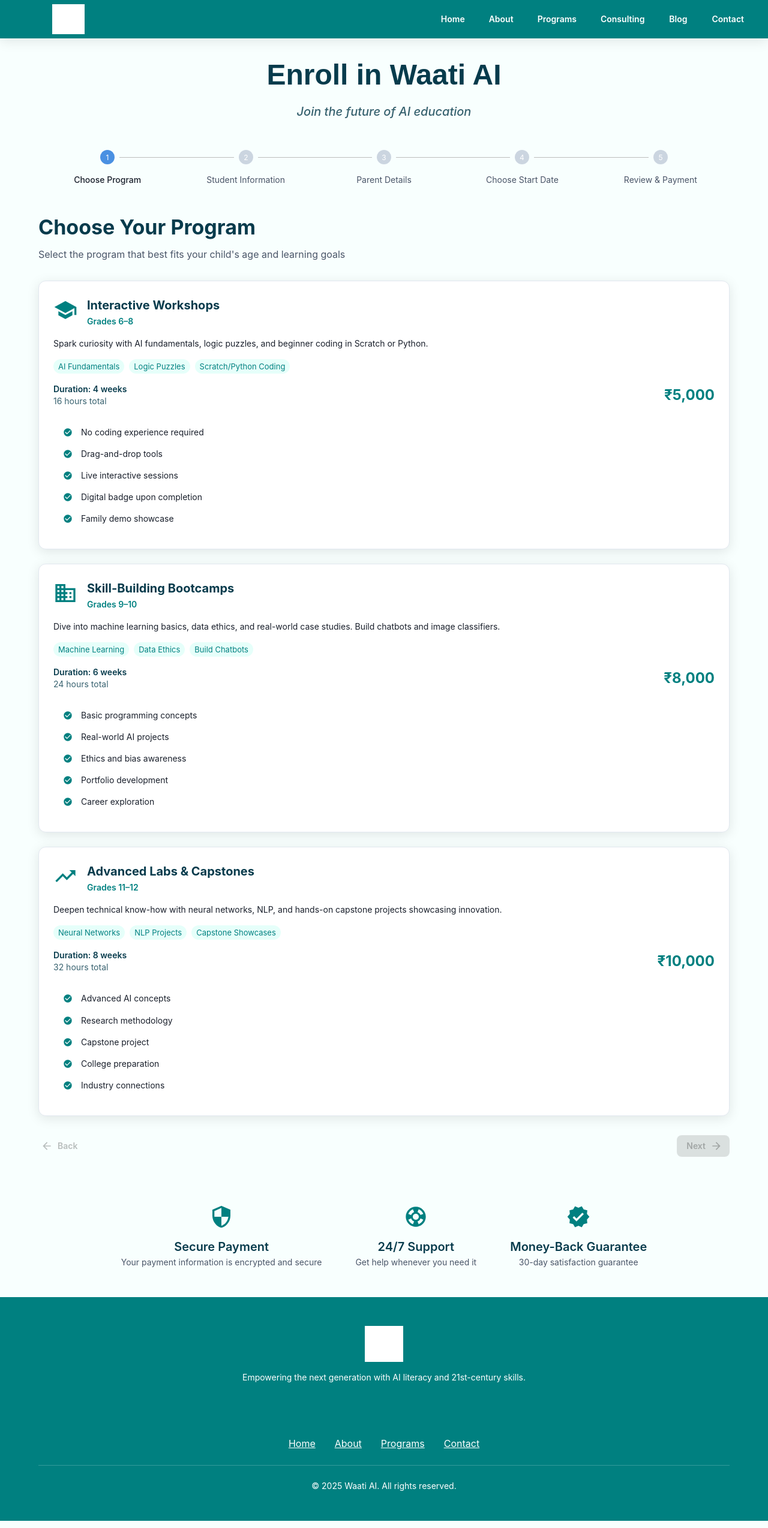
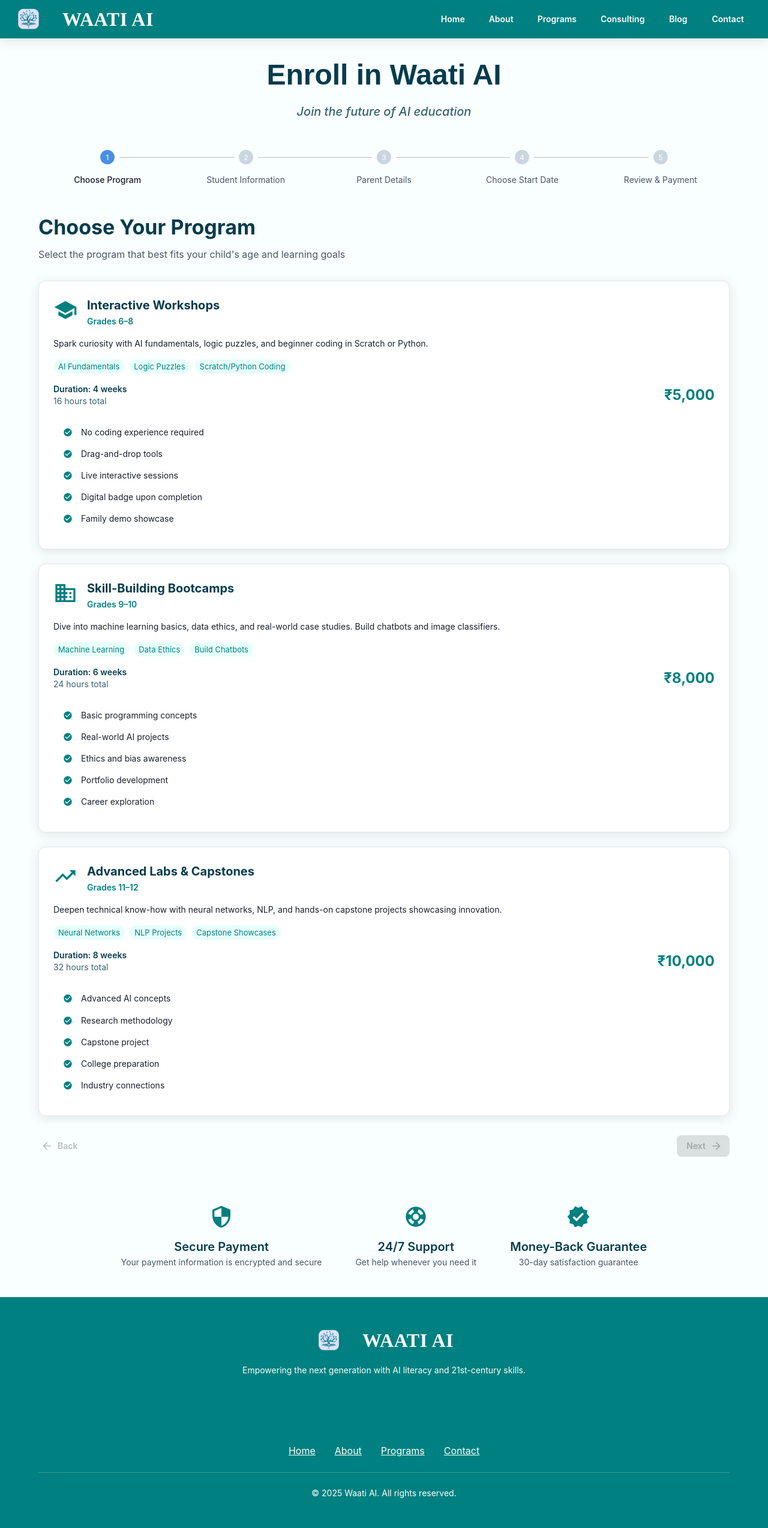
Before and after one commit to sanjitasahu/Waati-AI-Website, a React (Create React App) app in the folder waati-ai-pwa/: page /enroll in a window 1280 px wide. Shown: the whole page at 60% size. Built offline with nearby package versions, Linux system fonts and the light colour scheme; some icons are missing; the HTML template or start-up script is replaced by a standard one.

Commit message:
Update program hours to match one session per week (4, 6, 8 hours total). Pricing and skill-based tags applied. Remove grade levels.

```diff
--- a/waati-ai-pwa/src/components/Footer.tsx
+++ b/waati-ai-pwa/src/components/Footer.tsx
@@ -23,17 +23,47 @@
       }}
     >
       <Container maxWidth="lg">
-        <Box sx={{ textAlign: 'center', mb: 4 }}>
-          <Box sx={{ display: 'flex', justifyContent: 'center', mb: 2 }}>
-            <Logo
-              variant="v1"
-              size="medium"
-              alt="Waati AI"
+        <Box sx={{ textAlign: 'center', mb: 4, display: 'flex', flexDirection: 'column', alignItems: 'center', justifyContent: 'center' }}>
+          <Box sx={{ display: 'flex', alignItems: 'center', justifyContent: 'center', gap: { xs: 1, md: 2 }, mb: 2 }}>
+            <Box
               sx={{
-                filter: 'brightness(0) invert(1)', // Make logo white for dark footer
-                maxHeight: 60
+                display: 'flex',
+                alignItems: 'center',
+                justifyContent: 'center',
+                height: { xs: 36, md: 48 },
+                width: { xs: 36, md: 48 },
+                mr: { xs: 1, md: 2 },
               }}
-            />
+            >
+              <Logo
+                variant="v1"
+                size="small"
+                alt="Waati AI Logo"
+                sx={{
+                  width: '100%',
+                  height: '100%',
+                  objectFit: 'cover',
+                  objectPosition: 'center',
+                  display: 'block',
+                }}
+              />
+            </Box>
+            <Typography
+              variant="h4"
+              sx={{
+                fontFamily: '"Bradley Hand", "Brush Script MT", cursive',
+                fontWeight: 700,
+                color: 'white',
+                fontSize: { xs: '1.3rem', md: '2rem' },
+                letterSpacing: '0.5px',
+                lineHeight: 1,
+                '@media (max-width:600px)': {
+                  fontSize: '1.1rem',
+                },
+              }}
+            >
+              WAATI AI
+            </Typography>
           </Box>
           <Typography variant="body2" sx={{ mb: 2 }}>
             Empowering the next generation with AI literacy and 21st-century skills.
--- a/waati-ai-pwa/src/components/Navbar.tsx
+++ b/waati-ai-pwa/src/components/Navbar.tsx
@@ -113,17 +113,48 @@
               textDecoration: 'none',
               display: 'flex',
               alignItems: 'center',
+              gap: { xs: 1, md: 2 },
             }}
           >
-            <Logo
-              variant="v1"
-              size="medium"
-              alt="Waati AI - Home"
+            <Box
               sx={{
-                filter: 'brightness(0) invert(1)', // Make logo white for dark navbar
-                maxHeight: { xs: 40, md: 50 }
+                display: 'flex',
+                alignItems: 'center',
+                justifyContent: 'center',
+                height: { xs: 36, md: 48 },
+                width: { xs: 36, md: 48 },
+                mr: { xs: 1, md: 2 },
               }}
-            />
+            >
+              <Logo
+                variant="v1"
+                size="small"
+                alt="Waati AI Logo"
+                sx={{
+                  width: '100%',
+                  height: '100%',
+                  objectFit: 'cover',
+                  objectPosition: 'center',
+                  display: 'block',
+                }}
+              />
+            </Box>
+            <Typography
+              variant="h4"
+              sx={{
+                fontFamily: '"Bradley Hand", "Brush Script MT", cursive',
+                fontWeight: 700,
+                color: 'white',
+                fontSize: { xs: '1.3rem', md: '2rem' },
+                letterSpacing: '0.5px',
+                lineHeight: 1,
+                '@media (max-width:600px)': {
+                  fontSize: '1.1rem',
+                },
+              }}
+            >
+              WAATI AI
+            </Typography>
           </Box>
 
           {isMobile ? (
--- a/waati-ai-pwa/src/pages/Home.tsx
+++ b/waati-ai-pwa/src/pages/Home.tsx
@@ -864,7 +864,21 @@
           </Box>
 
           <Box sx={{ display: 'flex', flexWrap: 'wrap', gap: 6, justifyContent: 'center' }}>
-            {programs.map((program, index) => (
+            {programs.map((program, index) => {
+              // Define subtitle and chips for each program
+              let subtitle = '';
+              let chips: string[] = [];
+              if (index === 0) {
+                subtitle = 'Play · Train · Explore';
+                chips = ['No-Code', 'Live'];
+              } else if (index === 1) {
+                subtitle = 'Build Real AI Projects';
+                chips = ['Project-Based', 'Live'];
+              } else if (index === 2) {
+                subtitle = 'Prototype & Showcase';
+                chips = ['Capstone', 'Live'];
+              }
+              return (
                 <Box key={index} sx={{ flex: { xs: '1 1 100%', sm: '1 1 45%', md: '1 1 30%' }, maxWidth: '400px' }}>
                   <Box sx={{
                     p: { xs: 3, md: 4 },
@@ -914,14 +928,24 @@
                     }}>
                       {program.title}
                     </Typography>
-                  <Typography variant="subtitle1" sx={{
+                    <Typography variant="subtitle2" sx={{ mb: 2, fontStyle: 'italic', color: '#008080', fontWeight: 600 }}>
+                      {subtitle}
+                    </Typography>
+                    <Box sx={{ display: 'flex', gap: 1, mb: 2 }}>
+                      {chips.map((chip) => (
+                        <Box key={chip} sx={{
+                          background: '#F8F9FA',
                           color: '#008080',
                           fontWeight: 600,
-                    mb: 2,
-                    fontSize: { xs: '1rem', md: '1.1rem' }
-                  }}>
-                    {program.subtitle}
-                  </Typography>
+                          fontSize: '0.95rem',
+                          borderRadius: '8px',
+                          px: 2,
+                          py: 0.5,
+                          border: '1px solid #008080',
+                          display: 'inline-block',
+                        }}>{chip}</Box>
+                      ))}
+                    </Box>
                     <Typography variant="body1" sx={{
                       color: '#073B4C',
                       mb: 3,
@@ -947,20 +971,34 @@
                         </Box>
                       ))}
                     </Box>
-                  <StyledLink to={program.link} sx={{
+                    <AnimatedButton
+                      variant="outlined"
+                      size="large"
+                      href={program.link}
+                      endIcon={<ArrowForwardIcon />}
+                      sx={{
+                        borderColor: '#008080',
                         color: '#008080',
-                    fontWeight: 600,
+                        fontWeight: 700,
+                        borderRadius: '50px',
+                        textTransform: 'none',
                         fontSize: '1rem',
                         alignSelf: 'flex-start',
+                        px: 3,
+                        py: 1.2,
                         '&:hover': {
-                      color: '#006666'
-                    }
-                  }}>
-                    Learn more <ArrowForwardIcon sx={{ fontSize: 16, ml: 0.5 }} />
-                  </StyledLink>
+                          borderColor: '#006666',
+                          backgroundColor: 'rgba(0,128,128,0.08)',
+                          color: '#006666',
+                        },
+                      }}
+                    >
+                      Learn More
+                    </AnimatedButton>
                   </Box>
                 </Box>
-            ))}
+              );
+            })}
           </Box>
         </Container>
       </Box>
--- a/waati-ai-pwa/src/pages/Programs.tsx
+++ b/waati-ai-pwa/src/pages/Programs.tsx
@@ -77,32 +77,38 @@
     {
       icon: <SchoolIcon sx={{ fontSize: 40 }} />,
       title: 'Interactive Workshops',
-      subtitle: 'Grades 6–8',
+      subtitle: '',
       description: 'Spark curiosity with AI fundamentals, logic puzzles, and beginner coding in Scratch or Python.',
       highlights: ['AI Fundamentals', 'Logic Puzzles', 'Scratch/Python Coding'],
       duration: '4 weeks',
-      hours: '16 hours total',
-      price: '₹5,000'
+      hours: '4 hours total',
+      price: '₹3,800',
+      skill: 'Beginner',
+      chips: ['No-Code', 'Live', 'Beginner']
     },
     {
       icon: <BusinessIcon sx={{ fontSize: 40 }} />,
       title: 'Skill-Building Bootcamps',
-      subtitle: 'Grades 9–10',
+      subtitle: '',
       description: 'Dive into machine learning basics, data ethics, and real-world case studies. Build chatbots and image classifiers.',
       highlights: ['Machine Learning', 'Data Ethics', 'Build Chatbots'],
       duration: '6 weeks',
-      hours: '24 hours total',
-      price: '₹8,000'
+      hours: '6 hours total',
+      price: '₹6,400',
+      skill: 'Intermediate',
+      chips: ['Project-Based', 'Live', 'Intermediate']
     },
     {
       icon: <TrendingUpIcon sx={{ fontSize: 40 }} />,
       title: 'Advanced Labs & Capstones',
-      subtitle: 'Grades 11–12',
+      subtitle: '',
       description: 'Deepen technical know-how with neural networks, NLP, and hands-on capstone projects showcasing innovation.',
       highlights: ['Neural Networks', 'NLP Projects', 'Capstone Showcases'],
       duration: '8 weeks',
-      hours: '32 hours total',
-      price: '₹10,000'
+      hours: '8 hours total',
+      price: '₹8,900',
+      skill: 'Advanced',
+      chips: ['Capstone', 'Live', 'Advanced']
     },
   ];
 
@@ -189,7 +195,7 @@
                     Play · Train · Explore
                   </Typography>
                   <Stack direction="row" spacing={1} sx={{ mb: 1 }}>
-                    {['No-Code','4 Weeks','Live'].map(label => (
+                    {programs[0].chips.map(label => (
                       <Chip key={label} label={label} size="small" color="default" />
                     ))}
                   </Stack>
@@ -260,7 +266,7 @@
                     Build Real AI Projects
                   </Typography>
                   <Stack direction="row" spacing={1} sx={{ mb: 1 }}>
-                    {['Project-Based','6 Weeks','Live'].map(label => (
+                    {programs[1].chips.map(label => (
                       <Chip key={label} label={label} size="small" color="default" />
                     ))}
                   </Stack>
@@ -331,7 +337,7 @@
                     Prototype & Showcase
                   </Typography>
                   <Stack direction="row" spacing={1} sx={{ mb: 1 }}>
-                    {['Capstone','8 Weeks','Live'].map(label => (
+                    {programs[2].chips.map(label => (
                       <Chip key={label} label={label} size="small" color="default" />
                     ))}
                   </Stack>
```
Also changed, not shown: waati-ai-pwa/public/Logo v1 light.png. Lines whose indentation alone changed are shown as unchanged.
